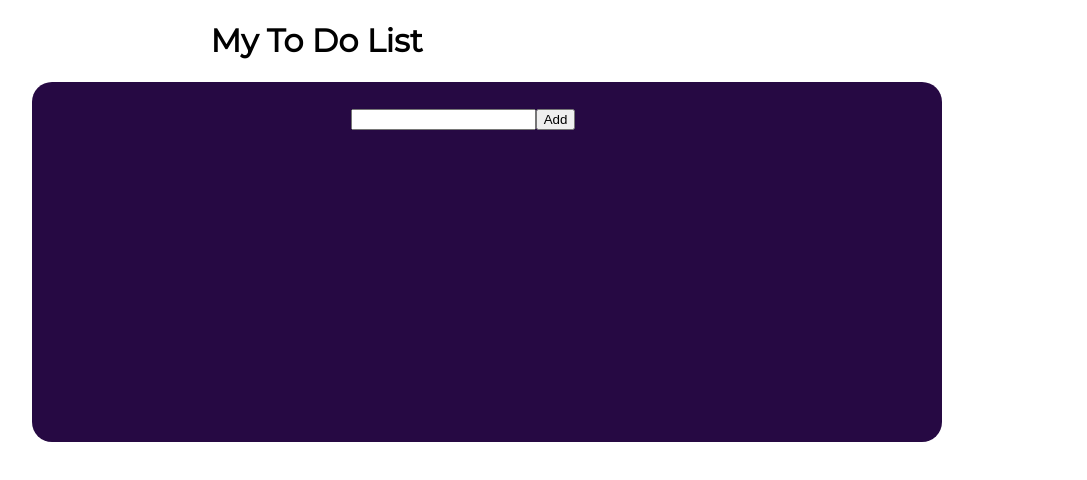
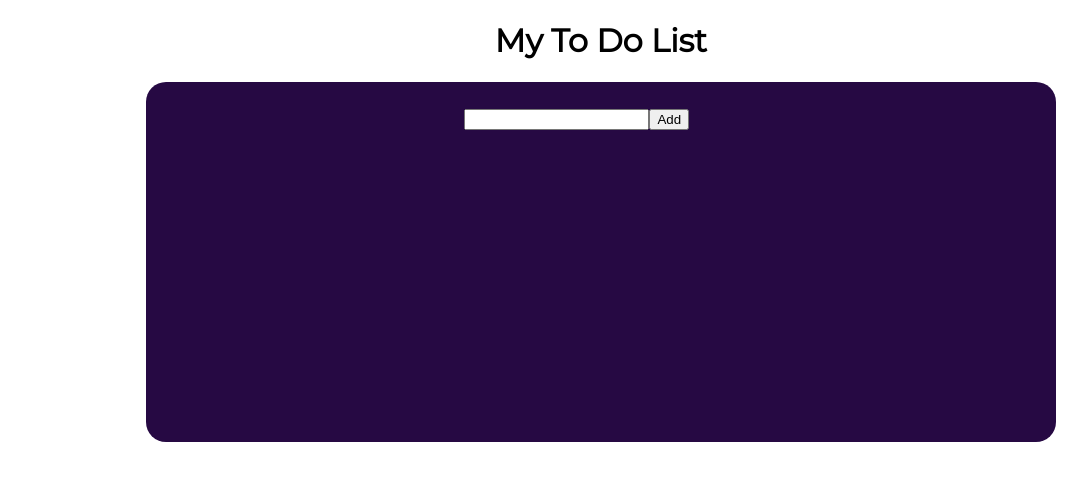
Before and after one commit to ParkerRoseBurck/ToDoList, a plain HTML site: page index.html in a window 1280 px wide. Shown: the whole page, without its empty margins (39-1126 px from the left). Drawn offline with Linux system fonts and the light colour scheme.

Commit message:
css edit 2

```diff
--- a/main.css
+++ b/main.css
@@ -4,7 +4,7 @@ html{
 
 h1{
     text-align:center;
-    width: 50%;
+    width: 100%;
 }
 body{
     height:90%;
@@ -20,7 +20,7 @@ div.list{
     background-color: #260943;
     border-radius: 20px;
     width:80%;
-    margin-right:10%;
+    margin-left:10%;
     overflow: hidden;
     min-height: 50%;
     float:left;
```
